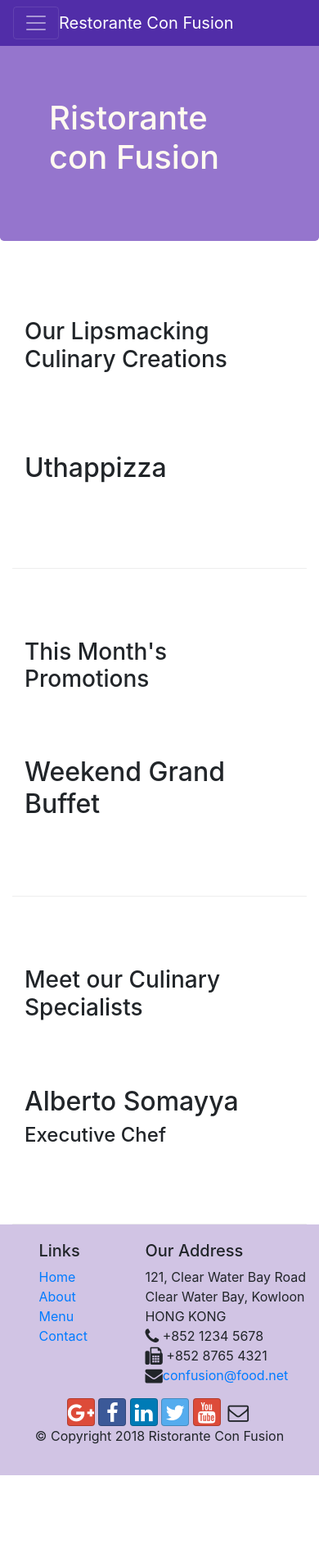
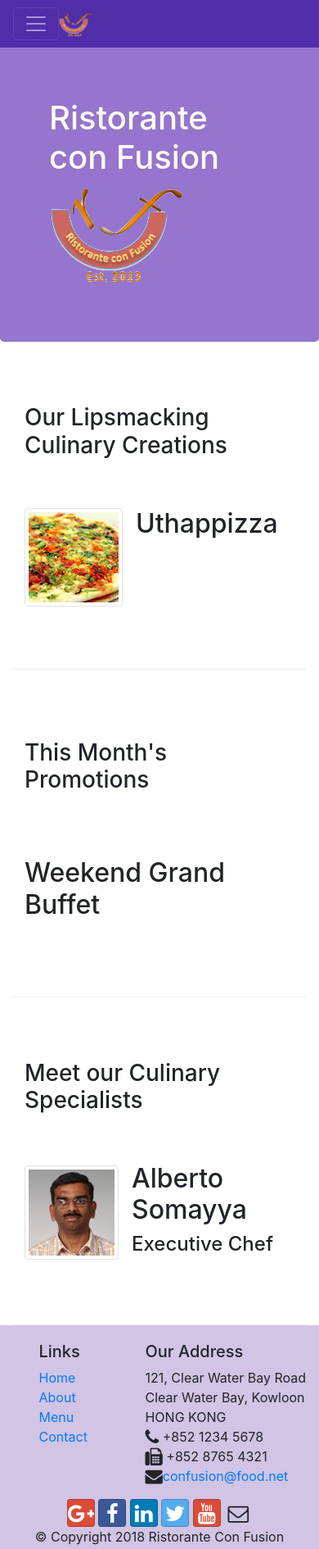
Before and after one commit to JuanGSierra/bootstrap_learning, a website: page index.html in a window 390 px wide. Shown: the whole page at 82% size. Before the commit the page ends 1800 px from the top, so only its background shows below. Drawn offline with nearby package versions, Linux system fonts and the light colour scheme.

Commit message:
images and media

```diff
--- a/index.html
+++ b/index.html
@@ -21,7 +21,7 @@
       <button class="navbar-toggler" type="button" data-toggle="collapse" data-target="#Navbar">
         <span class="navbar-toggler-icon"></span>
       </button>
-      <a class="navbar-brand mr-auto" href="#">Restorante Con Fusion</a>
+      <a class="navbar-brand mr-auto" href="#"><img src="img/logo.png" height="30" width="41"></a>
 
       <div class="collapse navbar-collapse" id="Navbar">
         <ul class="navbar-nav mr-auto">
@@ -29,7 +29,8 @@
           <li class="nav-item"><a class="nav-link" href="#"><span class="fa fa-list fa-lg"></span>Menu</a></li>
           <li class="nav-item"><a class="nav-link" href="./aboutus.html"><span class="fa fa-info fa-lg"></span>About</a>
           </li>
-          <li class="nav-item"><a class="nav-link" href="./contactus.html"><span class="fa fa-address-card fa-lg"></span>Contact</a>
+          <li class="nav-item"><a class="nav-link" href="./contactus.html"><span
+                class="fa fa-address-card fa-lg"></span>Contact</a>
           </li>
 
         </ul>
@@ -47,7 +48,8 @@
             experience. Our
             lipsmacking creations will tickle your culinary senses!</p>
         </div>
-        <div class="col-12 col-sm">
+        <div class="col-12 col-sm align-self-center">
+          <img src="img/logo.png" class="img-fluid">
         </div>
       </div>
     </div>
@@ -59,10 +61,16 @@
         <h3>Our Lipsmacking Culinary Creations</h3>
       </div>
       <div class="col-12 col-sm order-sm-first col-md">
-        <h2>Uthappizza</h2>
-        <p class="d-none d-sm-block">A unique combination of Indian Uthappam (pancake) and Italian pizza, topped with
+        <div class="media">
+          <img class="d-flex mr-3 img-thumbnail align-self-center" src="img/uthappizza.png" alt="uthappizza">
+          <div class="media-body">
+            <h2 class="mt-0">Uthappizza</h2>
+            <p class="d-none d-sm-block">A unique combination of Indian Uthappam (pancake) and Italian pizza, topped
+              with
               Cerignola olives,
               ripe vine cherry tomatoes, Vidalia onion, Guntur chillies and Buffalo Paneer.</p>
+          </div>
+        </div>
       </div>
     </div>
 
@@ -85,12 +93,18 @@
         <h3>Meet our Culinary Specialists</h3>
       </div>
       <div class="col-12 col-sm order-sm-first col-md">
-        <h2>Alberto Somayya</h2>
+        <div class="media">
+          <img class="d-flex mr-3 img-thumbnail align-self-center" src="img/alberto.png" alt="alberto Somayya">
+          <div class="media-body">
+            <h2 class="mt-0">Alberto Somayya</h2>
             <h4>Executive Chef</h4>
-        <p class="d-none d-sm-block">Award winning three-star Michelin chef with wide International experience having
+            <p class="d-none d-sm-block">Award winning three-star Michelin chef with wide International experience
+              having
               worked closely with
               whos-who in the culinary world, he specializes in creating mouthwatering Indo-Italian fusion
               experiences. </p>
+          </div>
+        </div>
       </div>
     </div>
   </div>
```
Also changed, not shown: aboutus.html (+3 -2 lines), contactus.html (+3 -2 lines), img/alberto.png (added), img/buffet.png (added), img/logo.png (added), img/uthappizza.png (added), 1 other file. Lines whose indentation alone changed are shown as unchanged.
